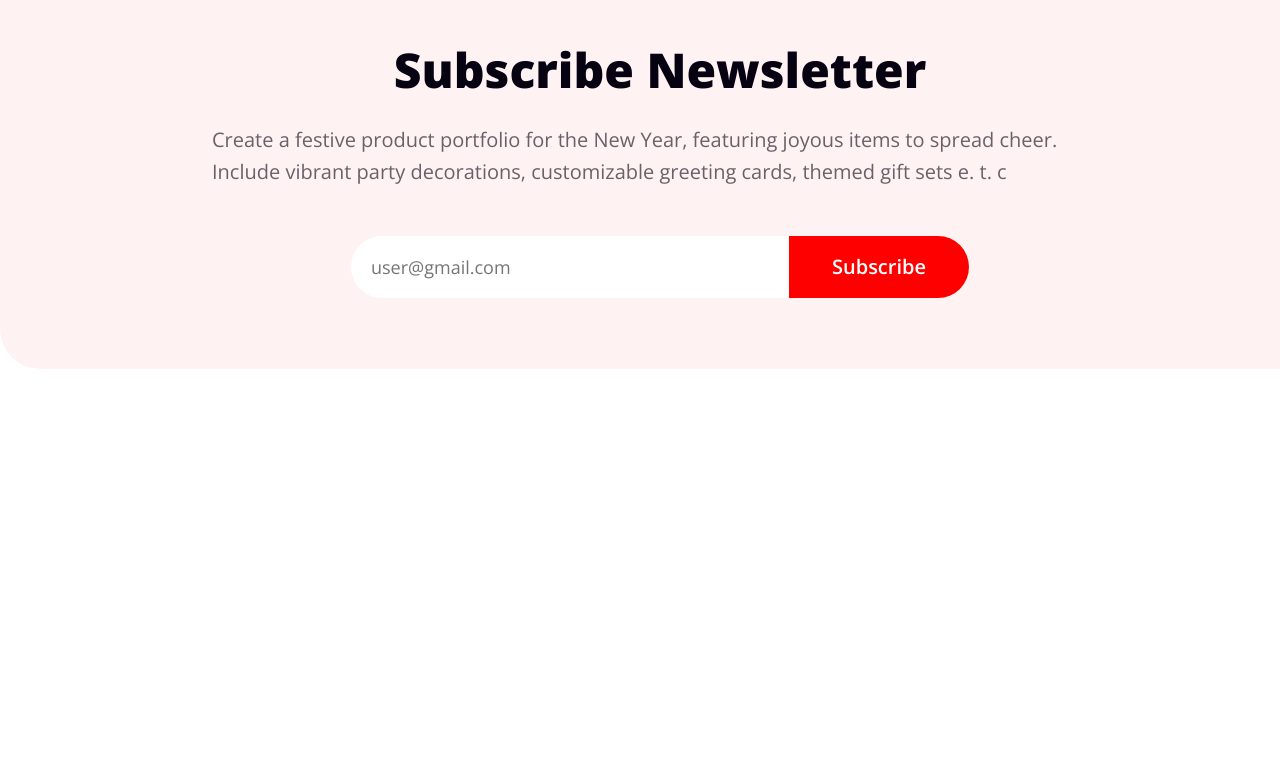
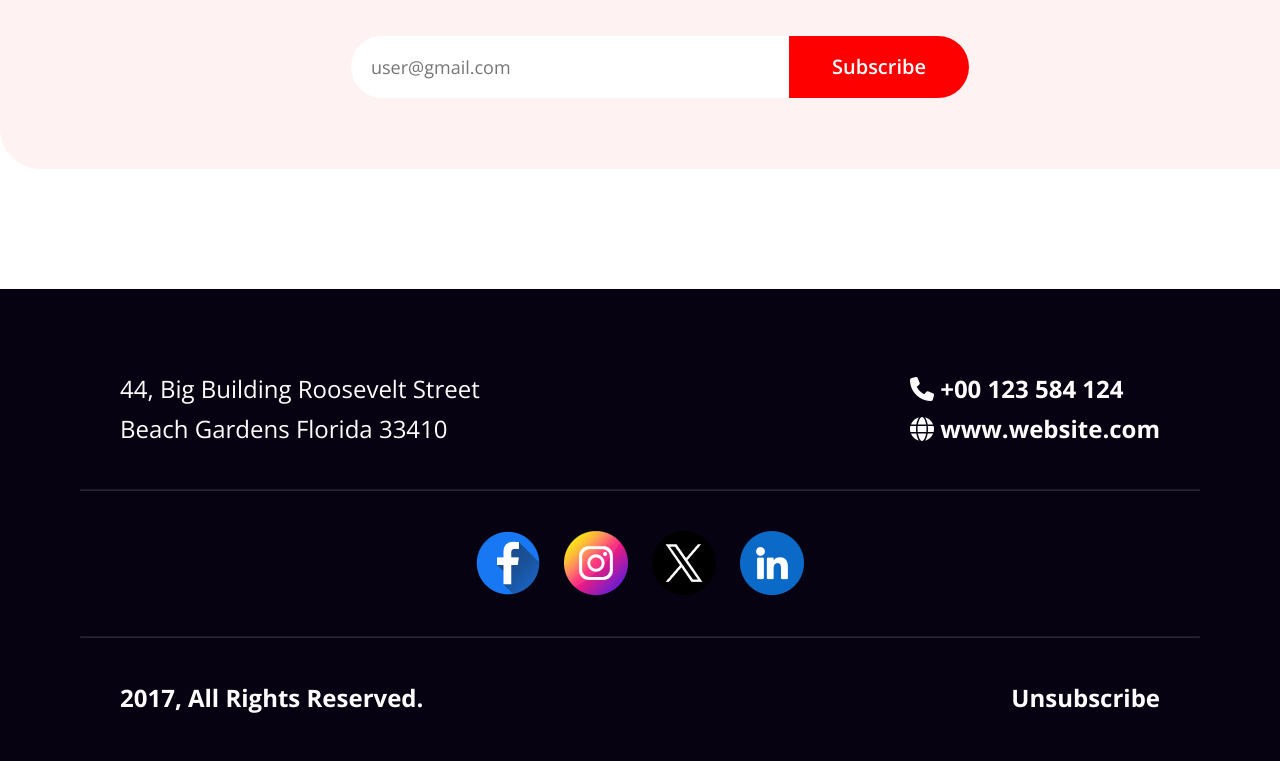
Before and after one commit to rahiInstant/Assignment_01, a plain HTML site: page index.html in a window 1280 px wide. Shown: the part 5079-5840 px from the top of the page. Before the commit the page ends 5448 px from the top, so only its background shows below. Drawn offline with nearby package versions, Linux system fonts and the light colour scheme.

Commit message:
semi-final commit

```diff
--- a/index.html
+++ b/index.html
@@ -4,6 +4,10 @@
     <meta charset="UTF-8" />
     <meta name="viewport" content="width=device-width, initial-scale=1.0" />
     <link rel="stylesheet" href="style/new.css" />
+    <script
+      src="https://kit.fontawesome.com/22a70726e2.js"
+      crossorigin="anonymous"
+    ></script>
     <style>
       @import url("https://fonts.googleapis.com/css2?family=Open+Sans:wght@400;600;700;800&display=swap");
       .tag {
@@ -111,7 +115,27 @@
       </section>
     </main>
     <footer>
-
+      <div class="part-01-footer">
+        <div class="location">
+          44, Big Building Roosevelt Street Beach Gardens Florida 33410
+        </div>
+        <div class="contact">
+          <h4><i class="fa-solid fa-phone"></i> +00 123 584 124</h4>
+          <h4><i class="fa-solid fa-globe"></i> www.website.com</h4>
+        </div>
+      </div>
+      <hr />
+      <div class="part-02-footer">
+        <img src="./resources/Facebook.png" alt="" />
+        <img src="./resources/Instagram.png" alt="" />
+        <img src="./resources/Twitter.png" alt="" />
+        <img src="./resources/Linkedin.png" alt="" />
+      </div>
+      <hr />
+      <div class="part-03-footer">
+        <h4>2017, All Rights Reserved.</h4>
+        <h4>Unsubscribe</h4>
+      </div>
     </footer>
   </body>
 </html>
--- a/style/new.css
+++ b/style/new.css
@@ -149,7 +149,7 @@
 
 .section4 {
   width: 1320px;
-  height: 600px;
+  height: 400px;
   display: flex;
   justify-content: center;
   gap: 50px;
@@ -225,12 +225,11 @@
 
   & .part-04-section-5 {
     display: grid;
-    grid-template-columns: repeat(3, 420px);
-    grid-template-rows: repeat(3, 420px);
+    grid-template-columns: repeat(3, 430px);
+    grid-template-rows: repeat(3, 430px);
     align-items: center;
     justify-content: center;
     gap: 24px;
-    transition: 1s;
   }
 
   & .part-04-section-5 img {
@@ -240,9 +239,9 @@
   }
 
   & .part-04-section-5 img:hover {
-    width: 410px;
-    height: 410px;
-    opacity: 0.5;
+    width: 420px;
+    height: 420px;
+    opacity: 0.6;
   }
 }
 
@@ -306,3 +305,43 @@
   justify-content: center;
   align-items: center;
 }
+
+footer {
+  margin-top: 120px;
+  padding: 40px 80px ;
+  display: flex;
+  flex-direction: column;
+  background-color: var(--color_03);
+  color: var(--color_01);
+  font-size: 24px;
+  font-weight: 500;
+  line-height: 40px;
+}
+
+hr {
+  background-color: var(--color_01);
+  opacity: .15;
+}
+
+.part-01-footer {
+  display: flex;
+  padding: 40px;
+  justify-content: space-between;
+  & .location {
+    width: 400px;
+  }
+}
+
+.part-02-footer {
+  padding: 40px;
+  display: flex;
+  justify-content: center;
+  gap: 24px;
+}
+
+.part-03-footer {
+  display: flex;
+  align-items: center;
+  justify-content: space-between;
+  padding: 40px;
+}
```
